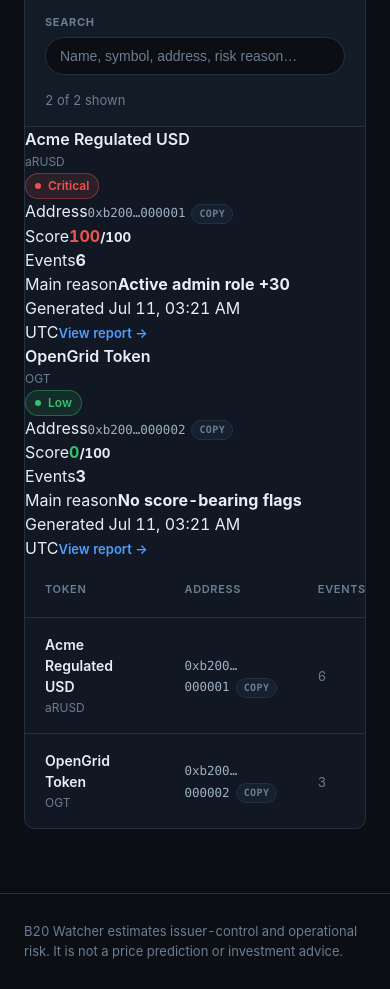
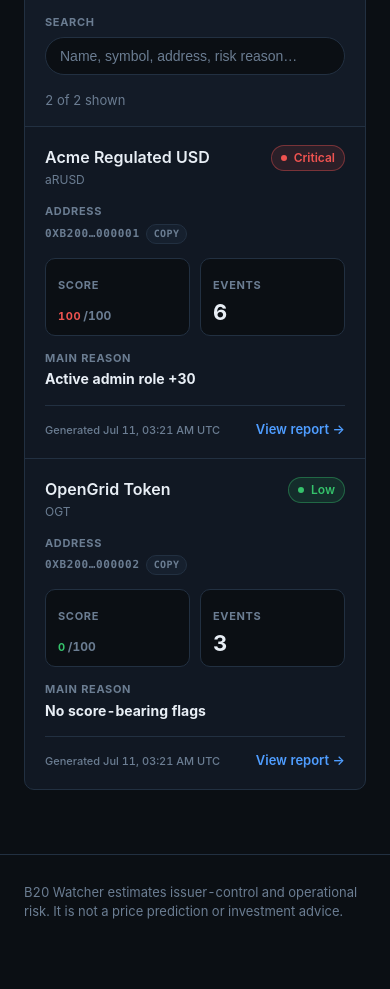
Before and after one commit to Anton-dot911/b20-watcher, a Next.js app: page / in a window 390 px wide. Shown: the part 960-1949 px from the top of the page. After the commit the page ends 1910 px from the top, so only its background shows below. Built offline with nearby package versions, Linux system fonts and the light colour scheme.

Commit message:
feat: add mobile dashboard cards

```diff
--- a/app/page.module.css
+++ b/app/page.module.css
@@ -289,6 +289,94 @@
   line-height: 1.35;
 }
 
+.mobileCardList {
+  display: none;
+}
+
+.mobileCard {
+  padding: 18px 20px;
+  border-bottom: 1px solid var(--border);
+}
+
+.mobileCard:last-child {
+  border-bottom: none;
+}
+
+.mobileCardHeader,
+.mobileCardFooter {
+  display: flex;
+  align-items: flex-start;
+  justify-content: space-between;
+  gap: 12px;
+}
+
+.mobileCardAddress,
+.mobileReason {
+  display: flex;
+  flex-direction: column;
+  gap: 4px;
+  margin-top: 14px;
+}
+
+.mobileCardAddress span,
+.mobileReason span,
+.mobileCardGrid span,
+.mobileCardFooter span {
+  color: var(--text-faint);
+  font-size: 11px;
+  font-weight: 700;
+  text-transform: uppercase;
+  letter-spacing: 0.06em;
+}
+
+.mobileCardGrid {
+  display: grid;
+  grid-template-columns: repeat(2, 1fr);
+  gap: 10px;
+  margin-top: 14px;
+}
+
+.mobileCardGrid > div {
+  border: 1px solid var(--border);
+  border-radius: 10px;
+  padding: 12px;
+  background: var(--bg);
+}
+
+.mobileCardGrid strong {
+  display: block;
+  margin-top: 6px;
+  color: var(--text);
+  font-size: 22px;
+  line-height: 1;
+  font-variant-numeric: tabular-nums;
+}
+
+.mobileCardGrid small {
+  color: var(--text-faint);
+  font-size: 12px;
+  margin-left: 2px;
+}
+
+.mobileReason strong {
+  color: var(--text);
+  font-size: 14px;
+  line-height: 1.35;
+}
+
+.mobileCardFooter {
+  align-items: center;
+  margin-top: 16px;
+  padding-top: 14px;
+  border-top: 1px solid var(--border);
+}
+
+.mobileCardFooter span {
+  text-transform: none;
+  letter-spacing: 0;
+  font-weight: 500;
+}
+
 .viewLink {
   color: var(--accent);
   font-weight: 600;
@@ -319,3 +407,13 @@
   color: var(--text);
   font-size: 15px;
 }
+
+@media (max-width: 720px) {
+  .tableScroll {
+    display: none;
+  }
+
+  .mobileCardList {
+    display: block;
+  }
+}
```
